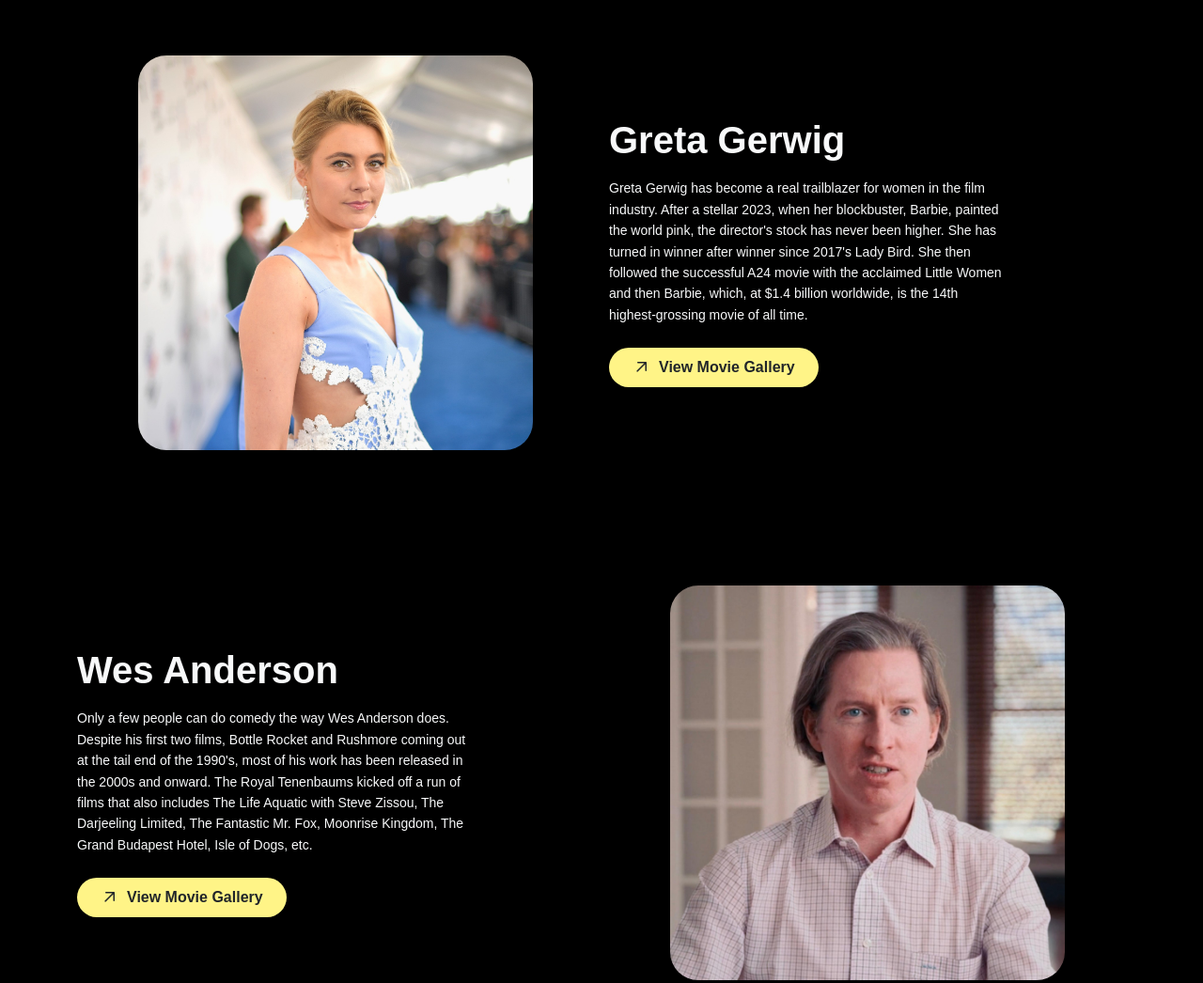
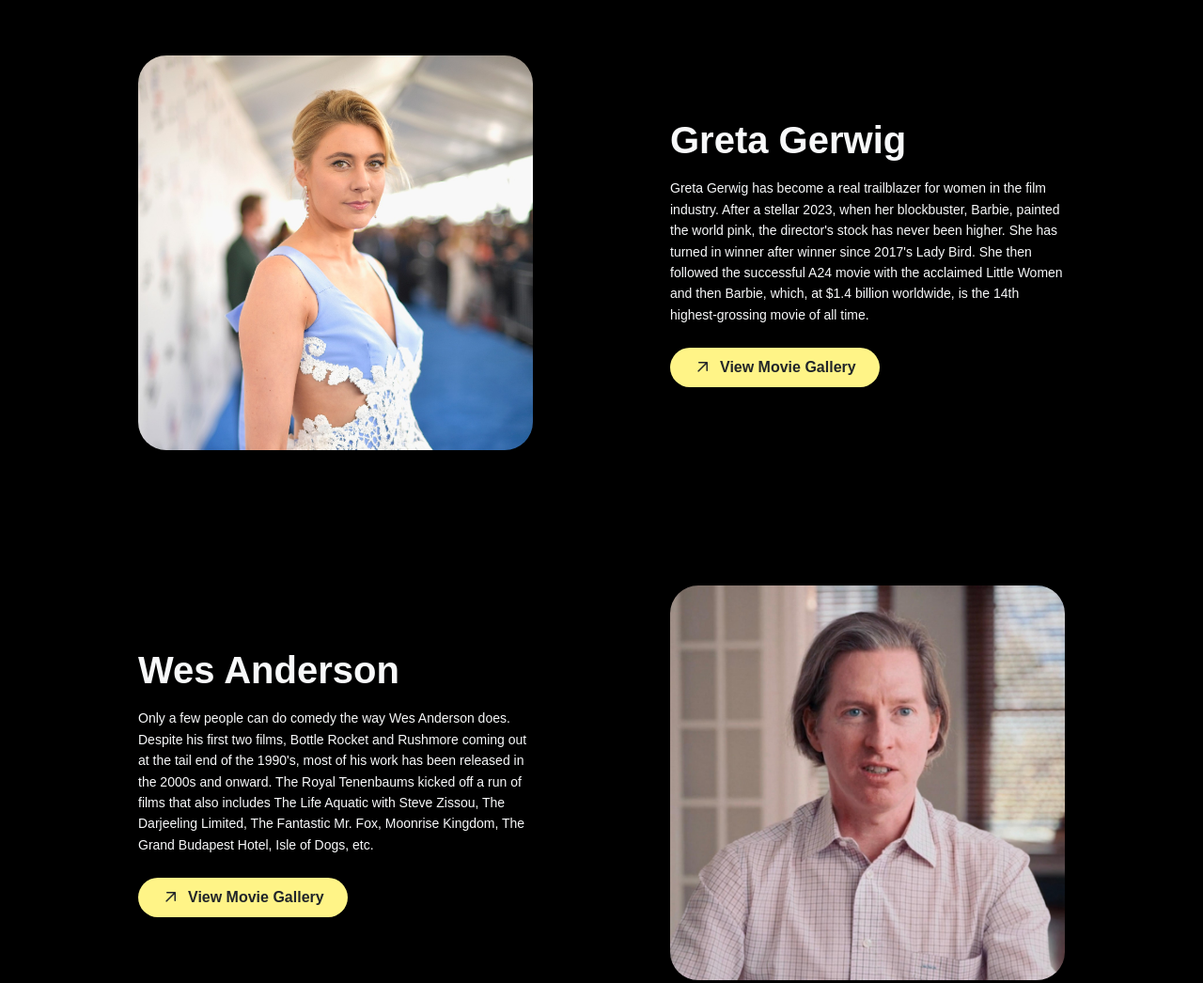
Before and after one commit to abigailcbarrion/Gallery, a plain HTML site: page index.html in a window 1280 px wide. Shown: the part 1900-2946 px from the top of the page at 94% size. Drawn offline with nearby package versions, Linux system fonts and the light colour scheme; a web font is replaced by a local one.

Commit message:
fix vertical allignment on xl screens

```diff
--- a/data.js
+++ b/data.js
@@ -22,7 +22,7 @@ var directors = [
         "image": "assets/images/greta.jpg",
         "name": "Greta Gerwig",
         "description": "Greta Gerwig has become a real trailblazer for women in the film industry. After a stellar 2023, when her blockbuster, Barbie, painted the world pink, the director's stock has never been higher. She has turned in winner after winner since 2017's Lady Bird. She then followed the successful A24 movie with the acclaimed Little Women and then Barbie, which, at $1.4 billion worldwide, is the 14th highest-grossing movie of all time.",
-        "page": "Greta.html"
+        "page": "greta.html"
     },
     {
         "image": "assets/images/wes.jpg",
--- a/index.html
+++ b/index.html
@@ -145,15 +145,14 @@
             container.innerHTML += `
     <div class="container my-5 py-5">
         <div class="row align-items-center g-3">
-
-            <div class="col-12 col-md-6 d-flex justify-content-center ${imgOrder}">
+            <div class="col-12 col-md-6 d-flex justify-content-center  ${imgOrder}">
                 <div class="w-100 px-3 px-md-0" style="max-width:420px;">
                     <div class="ratio ratio-1x1" style="border-radius:30px; overflow:hidden;">
                         <img src="${directors[i].image}" class="w-100 h-100" style="object-fit:cover;">
                     </div>
                 </div>
             </div>
-            <div class="col-12 col-md-6 text-light d-flex flex-column align-items-center align-items-md-start ${textOrder}">
+            <div class="col-12 col-md-6 text-light d-flex justify-content-center align-items-center align-items-md-start ${textOrder}">
                 <div class="w-100 px-3 px-md-0" style="max-width:420px;">
                     <h2 class="fw-bold display-6 mb-3">${directors[i].name}</h2>
                     <p class="mb-4" style="line-height:1.6;">${directors[i].description}</p>
```
